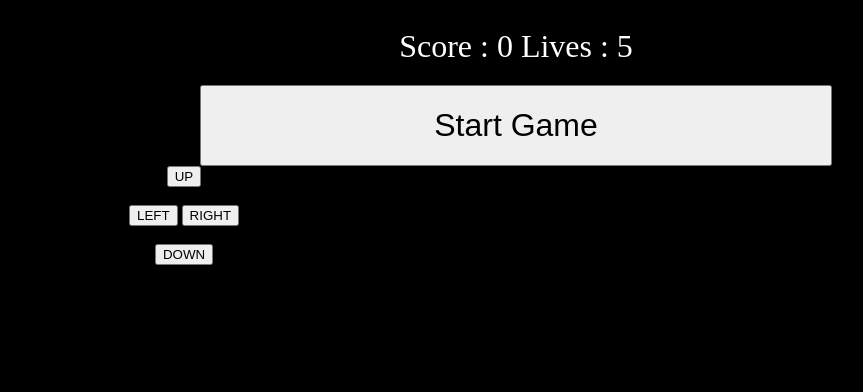
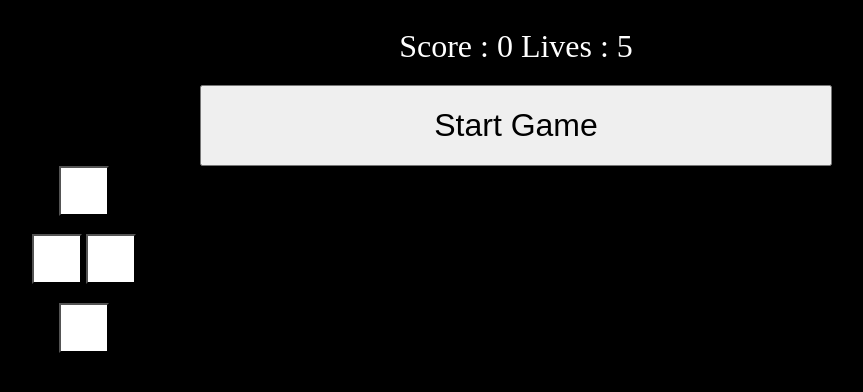
Before and after one commit to tejasvibhutiyal/PacmanV2, a plain HTML site: page index.html in a window 1280 px wide. Shown: the whole page, without its empty margins (124-987 px from the left). Drawn offline with Linux system fonts and the light colour scheme.

Commit message:
second commit

```diff
--- a/app.js
+++ b/app.js
@@ -359,7 +359,10 @@ function move(){
         }
        if(!player.pause){
        myBoard[player.pos].append(g.pacman);
-       player.play= requestAnimationFrame(move);}//in order to create the animation we have to call the animation frame all the time
+       setTimeout(function(){
+        player.play= requestAnimationFrame(move);
+       },200);
+    }//in order to create the animation we have to call the animation frame all the time
 }}
 
 
--- a/index.html
+++ b/index.html
@@ -28,6 +28,7 @@
         border:1px solid #d3d3d3;
         background-color: #f1f1f1;
     }</style>
+    <meta name="viewport" content="width=device-width,user-scalable=no">
     </head>
     <body style="background-color: black;">
 
@@ -42,11 +43,11 @@
            justify-content: center;
            align-items: center;"> <button class="arrowRight">RIGHT</button><button class="arrowLeft">LEFT</button></p>
             <button class="arrowDown">DOWN</button>-->
-            <div style="text-align:center;width:600px;">
-                <button class="arrowUp">UP</button><br><br>
-                <button class="arrowLeft">LEFT</button>
-                <button class="arrowRight">RIGHT</button><br><br>
-                <button class="arrowDown">DOWN</button>
+            <div style="text-align:center;width:400px;">
+                <button class="arrowUp"></button><br><br>
+                <button class="arrowLeft"></button>
+                <button class="arrowRight"></button><br><br>
+                <button class="arrowDown"></button>
               </div>
 
         <div class="ghost">
--- a/style.css
+++ b/style.css
@@ -144,3 +144,31 @@
     padding: 20px;
     margin: auto;
 }
+
+.arrowUp{
+    background-color: white;
+    height: 50px;
+    width: 50px;
+    background-size: auto;
+}
+
+.arrowDown{
+    background-color: white;
+    height: 50px;
+    width: 50px;
+    background-size: auto;
+}
+
+.arrowLeft{
+    background-color: white;
+    height: 50px;
+    width: 50px;
+    background-size: auto;
+}
+
+.arrowRight{
+    background-color: white;
+    height:  50px;
+    width: 50px;
+    background-size: auto;
+}
```
